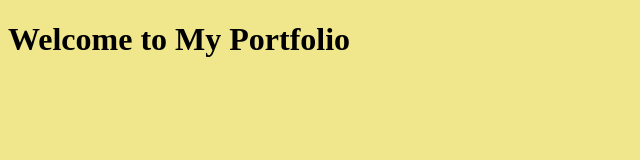
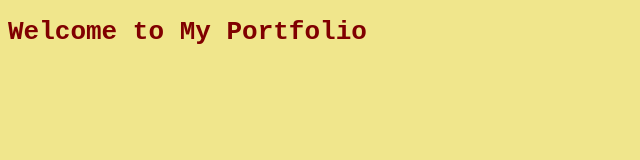
Before and after one commit to SurajanShrestha/surajanshrestha.github.io, a plain HTML site: page index.html in a window 1280 px wide. Shown: the whole page, without its empty margins (0-640 px from the left). Drawn offline with Linux system fonts and the light colour scheme.

Commit message:
Font family added

```diff
--- a/stylesheets/style.css
+++ b/stylesheets/style.css
@@ -1,3 +1,5 @@
 body{
     background-color: khaki;
+    font-family: monospace;
+    color: maroon;
 }
```
